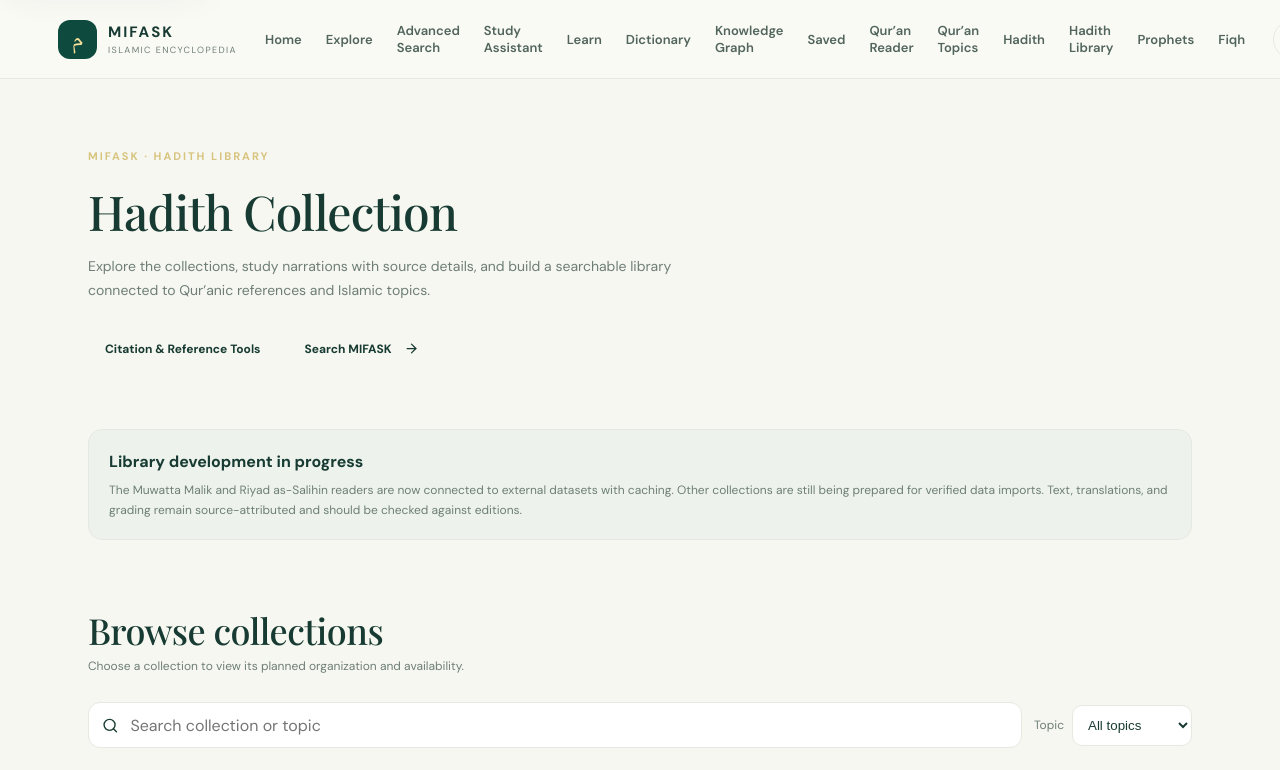
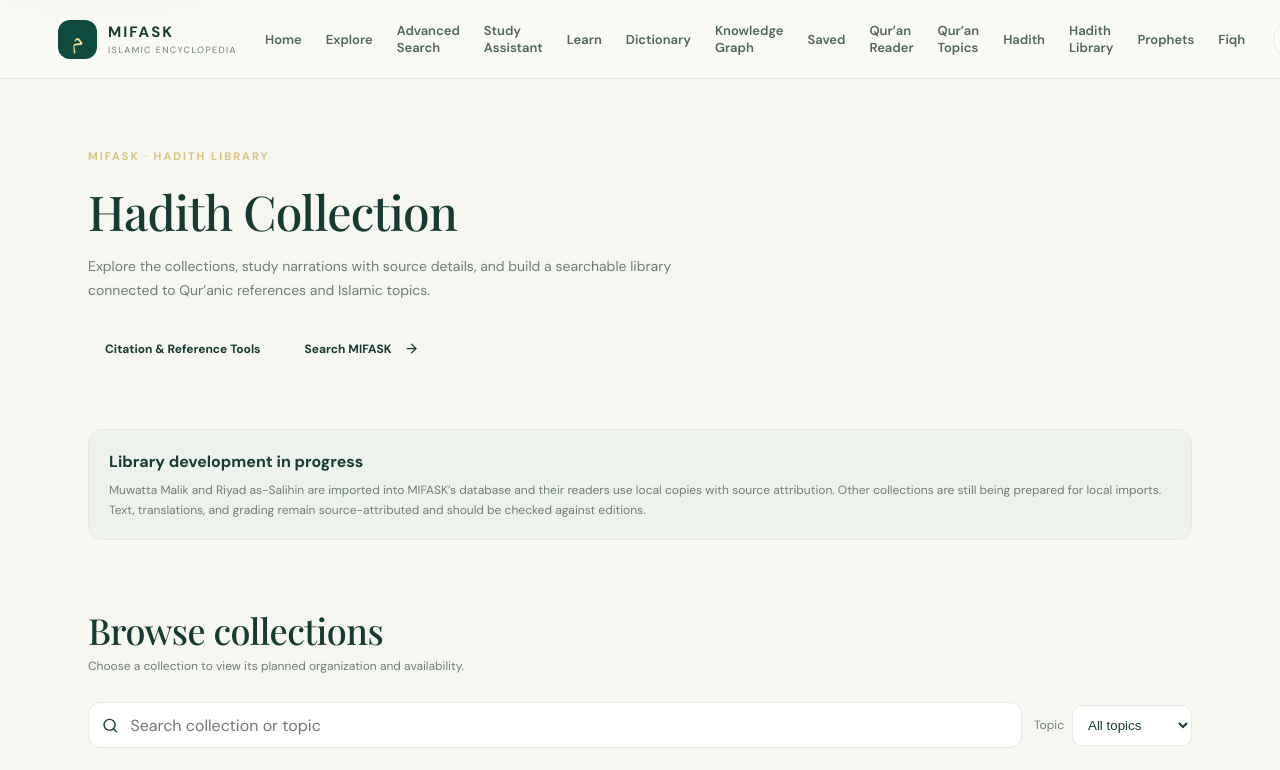
Before and after one commit to smartmil79-afk/mifask-islamic-encyclopedia, a Next.js app: page /hadith/library in a window 1280 px wide. Shown: the top 770 px of the page. Built offline with nearby package versions, Linux system fonts and the light colour scheme; a web font is replaced by a local one.

Commit message:
Clarify local Hadith collection availability and data independence

```diff
--- a/app/hadith/library/page.tsx
+++ b/app/hadith/library/page.tsx
@@ -21,7 +21,7 @@ export default function HadithLibrary(){
  const results=useMemo(()=>collections.filter(c=>(!query||[c.name,c.short,c.description,c.topics.join(' ')].join(' ').toLowerCase().includes(query.toLowerCase()))&&(topic==='All topics'||c.topics.includes(topic))),[query,topic]);
  return <main className="page-shell hadith-library-page">
   <section className="page-hero hadith-library-hero"><span className="section-kicker">MIFASK · Hadith Library</span><h1>Hadith Collection</h1><p>Explore the collections, study narrations with source details, and build a searchable library connected to Qur’anic references and Islamic topics.</p><div className="hadith-library-actions"><Link href="/hadith" className="button button-secondary">Citation & Reference Tools</Link><Link href="/search?type=hadith" className="button button-primary">Search MIFASK <ArrowRight size={15}/></Link></div></section>
-  <div className="hadith-library-notice"><strong>Library development in progress</strong><p>The Muwatta Malik and Riyad as-Salihin readers are now connected to external datasets with caching. Other collections are still being prepared for verified data imports. Text, translations, and grading remain source-attributed and should be checked against editions.</p></div>
+  <div className="hadith-library-notice"><strong>Library development in progress</strong><p>Muwatta Malik and Riyad as-Salihin are imported into MIFASK’s database and their readers use local copies with source attribution. Other collections are still being prepared for local imports. Text, translations, and grading remain source-attributed and should be checked against editions.</p></div>
   <section className="section hadith-library-section"><div className="section-heading"><div><h2>Browse collections</h2><p className="muted">Choose a collection to view its planned organization and availability.</p></div></div>
    <div className="hadith-library-controls"><label className="hadith-library-search"><Search size={17}/><input value={query} onChange={e=>setQuery(e.target.value)} placeholder="Search collection or topic" aria-label="Search collections"/></label><label className="hadith-library-topic">Topic<select value={topic} onChange={e=>setTopic(e.target.value)}>{topics.map(t=><option key={t}>{t}</option>)}</select></label></div>
    <div className="hadith-library-grid">{results.map(c=><article className="hadith-library-card" key={c.id}><div className="hadith-library-card-top"><span className="hadith-library-icon"><BookOpen size={19}/></span><span className="hadith-library-status">{c.status}</span></div><div className="hadith-library-arabic" lang="ar" dir="rtl">{c.short}</div><h3>{c.name}</h3><p>{c.description}</p><div className="hadith-library-tags">{c.topics.slice(0,4).map(t=><span key={t}>{t}</span>)}</div><Link className="hadith-library-open" href={'/hadith/library/'+c.id} aria-label={'Open '+c.name+' collection'}>Collection reader <ArrowRight size={14}/></Link></article>)}</div>
```
